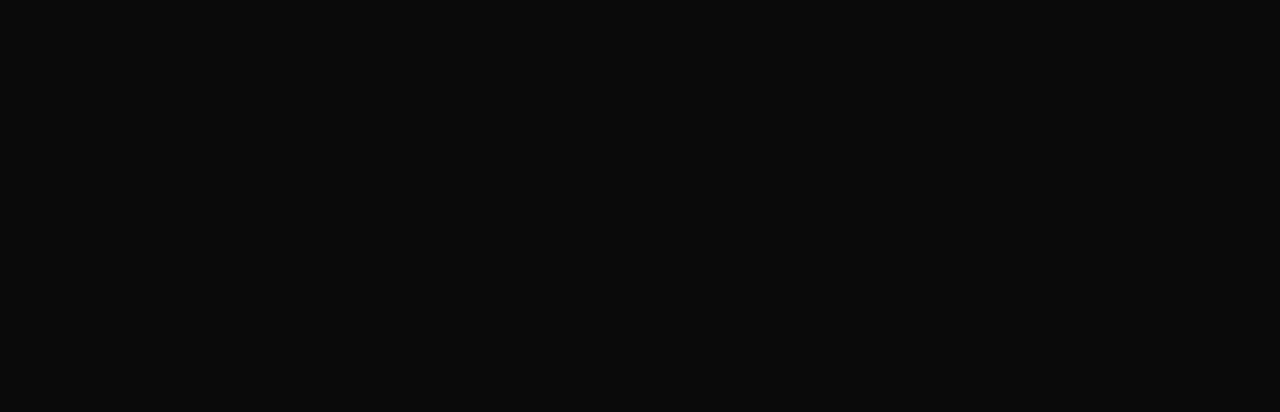
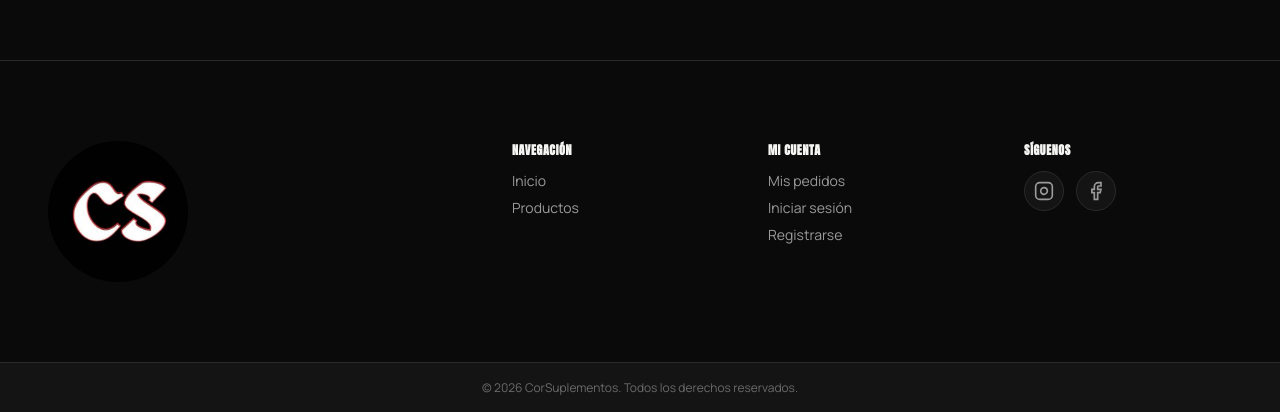
Before and after one commit to totomagarinos/frontend-corsuplementos, an Angular app: page / in a window 1280 px wide. Shown: the part 764-1176 px from the top of the page. Before the commit the page ends 824 px from the top, so only its background shows below. Built offline with nearby package versions, Linux system fonts and the light colour scheme; no server answers.

Commit message:
feat(layout): add footer and sticky page shell
- add the Footer component with navigation and account links
- wrap the router outlet in .app-main and mount the footer
- move the app shell to styles.scss so it is not scoped to App

```diff
--- a/src/app/app.html
+++ b/src/app/app.html
@@ -1,2 +1,5 @@
 <app-header />
-<router-outlet />
+<main class="app-main">
+  <router-outlet />
+</main>
+<app-footer />
--- a/src/app/app.scss
+++ b/src/app/app.scss
@@ -0,0 +1,9 @@
+// Solo reglas del template de App.
+// Ojo: `html`, `body` y `:root` escritos acá quedarían scoped con
+// ViewEncapsulation.Emulated (`body[_ngcontent-x]`) y nunca matchearían.
+// El layout global vive en styles.scss.
+.app-main {
+  flex: 1;
+  display: flex;
+  flex-direction: column;
+}
--- a/src/app/app.ts
+++ b/src/app/app.ts
@@ -1,10 +1,11 @@
 import { Component, signal } from '@angular/core';
 import { RouterOutlet } from '@angular/router';
 import { Header } from './shared/components/header/header';
+import { Footer } from './shared/components/footer/footer';
 
 @Component({
   selector: 'app-root',
-  imports: [RouterOutlet, Header],
+  imports: [RouterOutlet, Header, Footer],
   templateUrl: './app.html',
   styleUrl: './app.scss',
 })
--- /dev/null
+++ b/src/app/shared/components/footer/footer.html
@@ -0,0 +1,72 @@
+<footer class="footer">
+  <div class="footer__container">
+    <div class="footer__brand">
+      <img src="/cs_logo.png" alt="CorSuplementos" class="footer__logo" />
+    </div>
+
+    <nav class="footer__nav" aria-label="Enlaces principales">
+      <h4 class="footer__title">Navegación</h4>
+      <ul class="footer__links">
+        <li><a routerLink="/" class="footer__link">Inicio</a></li>
+        <li><a routerLink="/" class="footer__link">Productos</a></li>
+      </ul>
+    </nav>
+
+    <nav class="footer__nav" aria-label="Cuenta">
+      <h4 class="footer__title">Mi cuenta</h4>
+      <ul class="footer__links">
+        <li><a routerLink="/my-orders" class="footer__link">Mis pedidos</a></li>
+        <li><a routerLink="/login" class="footer__link">Iniciar sesión</a></li>
+        <li><a routerLink="/register" class="footer__link">Registrarse</a></li>
+      </ul>
+    </nav>
+
+    <div class="footer__social">
+      <h4 class="footer__title">Síguenos</h4>
+      <div class="footer__social-links">
+        <a
+          href="https://www.instagram.com/corsuplementos?srtk=ZDNlZDc0MzIxNw=="
+          target="_blank"
+          rel="noopener"
+          class="footer__social-link"
+          aria-label="Instagram"
+        >
+          <svg
+            class="footer__icon"
+            viewBox="0 0 24 24"
+            fill="none"
+            stroke="currentColor"
+            stroke-width="2"
+          >
+            <rect x="2" y="2" width="20" height="20" rx="5" ry="5" />
+            <path d="M16 11.37A4 4 0 1 1 12.63 8 4 4 0 0 1 16 11.37z" />
+            <line x1="17.5" y1="6.5" x2="17.51" y2="6.5" />
+          </svg>
+        </a>
+        <a
+          href="https://www.facebook.com/share/19fBy9ZHKe/?mibextid=wwXIfr"
+          target="_blank"
+          rel="noopener"
+          class="footer__social-link"
+          aria-label="Facebook"
+        >
+          <svg
+            class="footer__icon"
+            viewBox="0 0 24 24"
+            fill="none"
+            stroke="currentColor"
+            stroke-width="2"
+          >
+            <path d="M18 2h-3a5 5 0 0 0-5 5v3H7v4h3v8h4v-8h3l1-4h-4V7a1 1 0 0 1 1-1h3z" />
+          </svg>
+        </a>
+      </div>
+    </div>
+  </div>
+
+  <div class="footer__bottom">
+    <p class="footer__copyright">
+      &copy; {{ currentYear }} CorSuplementos. Todos los derechos reservados.
+    </p>
+  </div>
+</footer>
--- /dev/null
+++ b/src/app/shared/components/footer/footer.scss
@@ -0,0 +1,146 @@
+@use 'variables' as *;
+@use 'mixins' as *;
+
+.footer {
+  background: $color-bg;
+  border-top: 1px solid $color-border;
+  color: $color-text-muted;
+  font-family: $font-body;
+  font-size: $fs-sm;
+  margin-top: auto;
+}
+
+.footer__container {
+  display: grid;
+  grid-template-columns: 1fr;
+  gap: $space-6;
+  padding: $space-8 $space-4;
+  max-width: $container-max;
+  margin: 0 auto;
+
+  @include respond-to('md') {
+    grid-template-columns: 2fr 1fr 1fr 1fr;
+    gap: $space-8;
+    padding: $space-10 $space-6;
+  }
+
+  @include respond-to('lg') {
+    padding: $space-12 $space-8;
+  }
+}
+
+.footer__brand {
+  display: flex;
+  flex-direction: column;
+  gap: $space-3;
+
+  @include respond-to('md') {
+    grid-column: 1;
+  }
+}
+
+.footer__logo {
+  width: 120px;
+  height: auto;
+  border-radius: 50%;
+
+  @include respond-to('md') {
+    width: 140px;
+  }
+}
+
+.footer__nav {
+  display: flex;
+  flex-direction: column;
+  gap: $space-3;
+}
+
+.footer__title {
+  margin: 0;
+  font-family: $font-display;
+  font-size: $fs-xs;
+  font-weight: $fw-semibold;
+  text-transform: uppercase;
+  letter-spacing: 0.05em;
+  color: $color-white;
+}
+
+.footer__links {
+  list-style: none;
+  padding: 0;
+  margin: 0;
+  display: flex;
+  flex-direction: column;
+  gap: $space-2;
+}
+
+.footer__link {
+  color: $color-text-muted;
+  text-decoration: none;
+  transition: color $transition-fast;
+
+  &:hover {
+    color: $color-red;
+  }
+}
+
+.footer__social {
+  display: flex;
+  flex-direction: column;
+  gap: $space-3;
+}
+
+.footer__social-links {
+  display: flex;
+  gap: $space-3;
+}
+
+.footer__social-link {
+  display: flex;
+  align-items: center;
+  justify-content: center;
+  width: 40px;
+  height: 40px;
+  border-radius: $radius-full;
+  background: $color-bg-elevated;
+  border: 1px solid $color-border;
+  color: $color-text-muted;
+  transition:
+    background $transition-fast,
+    border-color $transition-fast,
+    color $transition-fast,
+    transform $transition-fast;
+
+  &:hover {
+    background: $color-red;
+    border-color: $color-red;
+    color: $color-white;
+    transform: translateY(-2px);
+  }
+}
+
+.footer__icon {
+  width: 20px;
+  height: 20px;
+}
+
+.footer__bottom {
+  text-align: center;
+  padding: $space-4;
+  border-top: 1px solid $color-border;
+  background: $color-bg-elevated;
+
+  @include respond-to('md') {
+    padding: $space-4 $space-6;
+  }
+
+  @include respond-to('lg') {
+    padding: $space-4 $space-8;
+  }
+}
+
+.footer__copyright {
+  margin: 0;
+  font-size: $fs-xs;
+  color: $color-text-faint;
+}
--- /dev/null
+++ b/src/app/shared/components/footer/footer.ts
@@ -0,0 +1,12 @@
+import { Component } from '@angular/core';
+import { RouterLink } from '@angular/router';
+
+@Component({
+  selector: 'app-footer',
+  imports: [RouterLink],
+  templateUrl: './footer.html',
+  styleUrl: './footer.scss',
+})
+export class Footer {
+  currentYear = new Date().getFullYear();
+}
--- a/src/styles.scss
+++ b/src/styles.scss
@@ -20,6 +20,14 @@ body {
   -webkit-font-smoothing: antialiased;
 }
 
+// Shell de la app: columna flex que empuja el footer al fondo en páginas
+// cortas. Va global a propósito: app.scss está scoped al componente App.
+app-root {
+  display: flex;
+  flex-direction: column;
+  min-height: 100vh;
+}
+
 // Evita que <img> quede con espacio fantasma abajo (por line-height inline)
 img {
   display: block;
```
